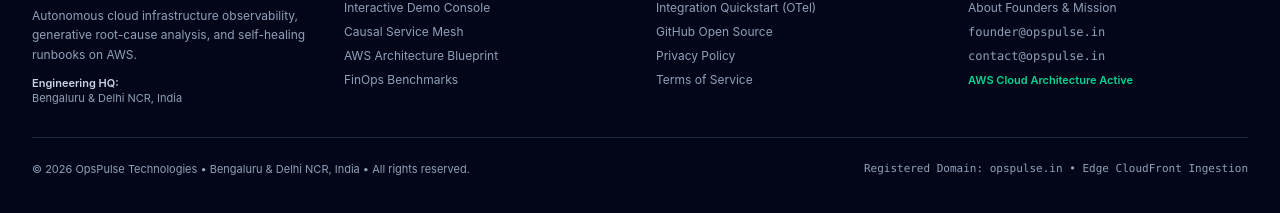
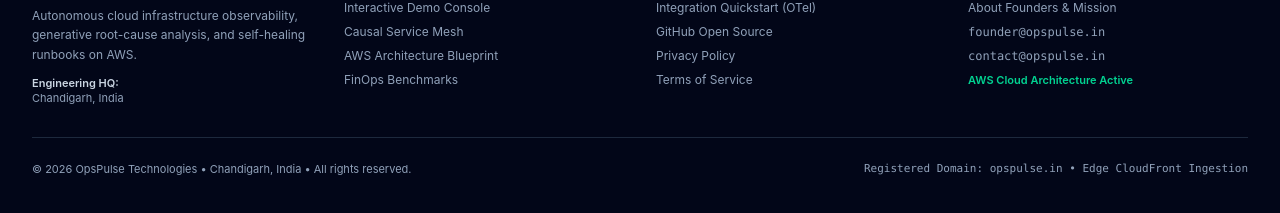
Before and after one commit to Abhinav-Rust/opspulse, a React (Vite) app: page / in a window 1280 px wide. Shown: the part 3974-4187 px from the top of the page. Built offline with nearby package versions, Linux system fonts and the light colour scheme.

Commit message:
fix(identity): align operating location to Chandigarh, India across site and metadata

```diff
--- a/index.html
+++ b/index.html
@@ -101,7 +101,7 @@
           <section style="border-top: 1px solid #1e293b; padding-top: 3rem; margin: 3rem 0;">
             <h2 style="font-size: 1.75rem; font-weight: 800; color: #ffffff;">About OpsPulse Technologies</h2>
             <p style="color: #cbd5e1; line-height: 1.6; max-width: 800px;">
-              OpsPulse Technologies is an early-stage cloud software initiative founded in 2026 by Abhinav Sharma operating in <strong>Bengaluru &amp; Delhi NCR, India</strong>. OpsPulse is an independent, self-funded startup applying to the <strong>AWS Activate for Startups</strong> program to advance autonomous cloud reliability engineering.
+              OpsPulse Technologies is an early-stage cloud software initiative founded in 2026 by Abhinav Sharma operating in <strong>Chandigarh, India</strong>. OpsPulse is an independent, self-funded startup applying to the <strong>AWS Activate for Startups</strong> program to advance autonomous cloud reliability engineering.
             </p>
             <p style="color: #94a3b8; font-size: 0.9rem;">
               Founder Contact: <a href="mailto:founder@opspulse.in" style="color: #38bdf8;">founder@opspulse.in</a> • General Inquiries: <a href="mailto:contact@opspulse.in" style="color: #38bdf8;">contact@opspulse.in</a>
@@ -110,7 +110,7 @@
         </main>
 
         <footer style="border-top: 1px solid #1e293b; padding-top: 2rem; margin-top: 4rem; display: flex; justify-content: space-between; font-size: 0.85rem; color: #64748b; flex-wrap: wrap; gap: 1rem;">
-          <p>© 2026 OpsPulse Technologies • Bengaluru &amp; Delhi NCR, India • All rights reserved.</p>
+          <p>© 2026 OpsPulse Technologies • Chandigarh, India • All rights reserved.</p>
           <p>Domain: opspulse.in • Hosted on AWS Amplify &amp; CloudFront</p>
         </footer>
       </div>
--- a/src/App.tsx
+++ b/src/App.tsx
@@ -457,7 +457,7 @@
             </p>
             <div className="mt-3 text-[11px] text-slate-400">
               <p className="font-semibold text-slate-700 dark:text-slate-300">Engineering HQ:</p>
-              <p>Bengaluru &amp; Delhi NCR, India</p>
+              <p>Chandigarh, India</p>
             </div>
           </div>
 
@@ -547,7 +547,7 @@
         </div>
 
         <div className="mx-auto max-w-7xl pt-6 border-t border-slate-200 dark:border-slate-800 flex flex-col sm:flex-row items-center justify-between gap-3 text-[11px] text-slate-400">
-          <p>© 2026 OpsPulse Technologies • Bengaluru &amp; Delhi NCR, India • All rights reserved.</p>
+          <p>© 2026 OpsPulse Technologies • Chandigarh, India • All rights reserved.</p>
           <p className="font-mono">Registered Domain: opspulse.in • Edge CloudFront Ingestion</p>
         </div>
       </footer>
--- a/src/components/AboutModal.tsx
+++ b/src/components/AboutModal.tsx
@@ -77,7 +77,7 @@
                 <span>Operating Location</span>
               </div>
               <p className="text-xs text-slate-500 dark:text-slate-400">
-                Bengaluru &amp; Delhi NCR, India.<br />
+                Chandigarh, India.<br />
                 Multi-region AWS Cloud Infrastructure.
               </p>
             </div>
```
